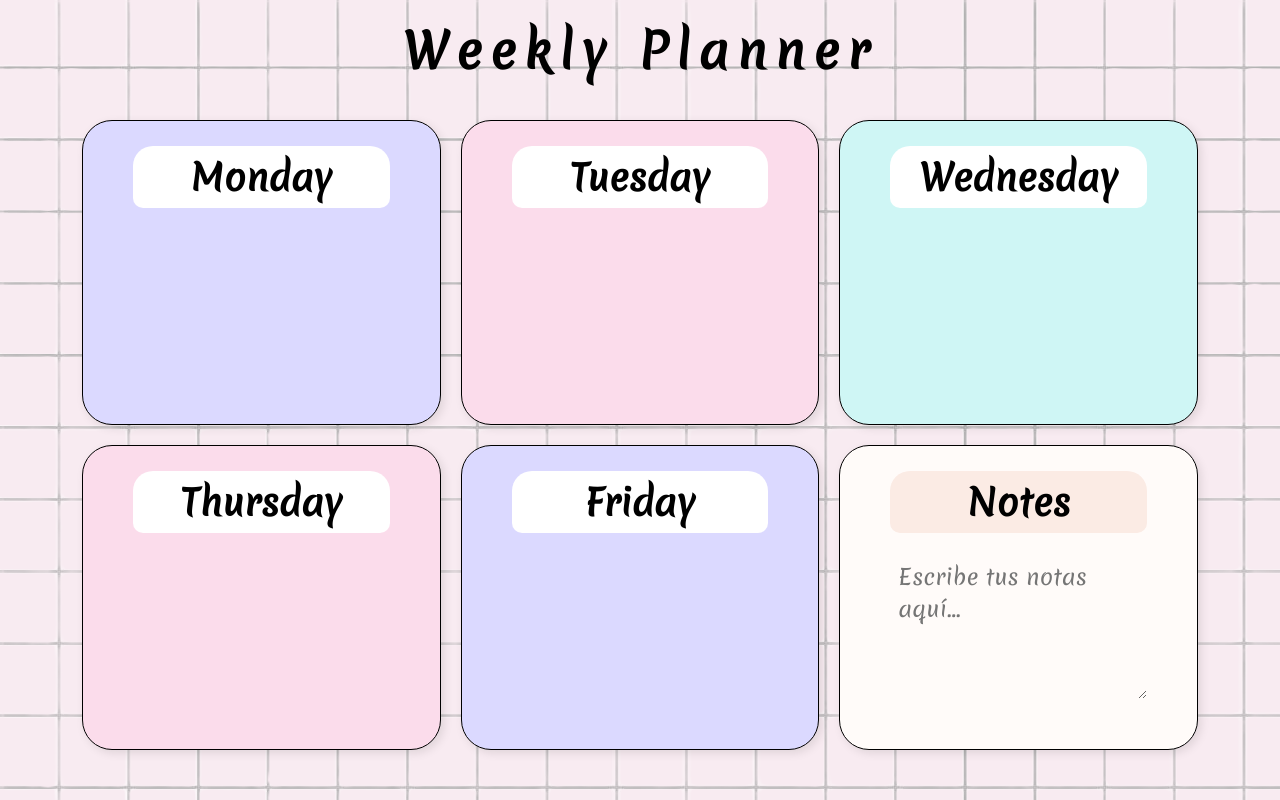
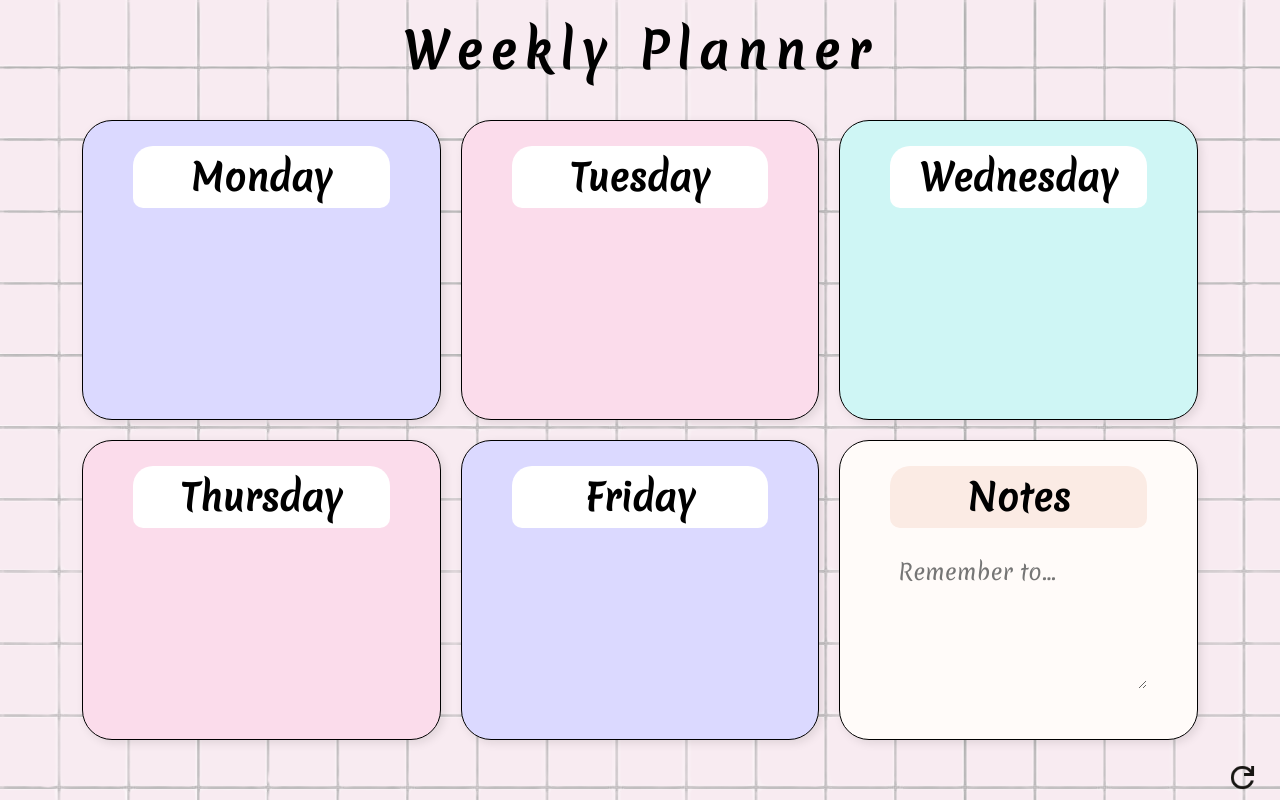
Before and after one commit to aguslorenzo/weekly-planner, a plain HTML site: page index.html in a window 1280 px wide. Drawn offline with Linux system fonts and the light colour scheme; no server answers.

Commit message:
boton refresh listo

```diff
--- a/index.html
+++ b/index.html
@@ -78,14 +78,18 @@
                         <h2>Notes</h2>
                     </div>
                     <div class="note-section">
-                        <textarea placeholder="Escribe tus notas aquí..."></textarea>
+                        <textarea placeholder="Remember to..."></textarea>
                     </div>
             </div>
             </div>
         </div>
     </section>
 
-    <footer></footer>
+    <footer>
+        <div>
+            <button class="refresh-week-btn" title="Re-start week"><img src="images/refresh.png" alt="re-start week"></button>
+        </div>
+    </footer>
     <script src="script.js"></script>
 </body>
 </html>
--- a/script.js
+++ b/script.js
@@ -26,6 +26,7 @@ async function saveTask(day, text) {
         body: JSON.stringify({ day, text })
     });
 }
+
 document.querySelectorAll(".day").forEach(day => {
     day.addEventListener("click", async(e) => {
         if (e.target.tagName === "LI") {
@@ -70,7 +71,7 @@ document.addEventListener("click", (e) => {
         e.target.focus();
     }
 });
-document.getElementById("resetTasks").addEventListener("click", async () => {
+document.querySelector(".refresh-week-btn").addEventListener("click", async () => {
     await fetch("http://localhost:8080/tasks", { method: "DELETE" });
     document.querySelectorAll("ul").forEach(ul => ul.innerHTML = "");
 });
--- a/style.css
+++ b/style.css
@@ -16,7 +16,7 @@ body {
     width: 100vw;
     height: 100vh;
     display: grid;
-    grid-template-rows: 100px 1fr 30px; /* Header - Main (Section) - Footer */
+    grid-template-rows: 100px 1fr 40px; /* Header - Main (Section) - Footer */
     background-color: #F8EBF1;
     background-image: url("images/bg.png");
     font-family: "Merienda-Regular", Arial, sans-serif;
@@ -86,7 +86,7 @@ section {
     flex-direction: column;
     align-items: center;
     overflow-y: auto;
-    overflow-x: hidden;
+    overflow-x: hidden
 }
 
 .day-content, .note-content {
@@ -123,6 +123,10 @@ section {
     font-size: 22px;
 }
 
+.editable-li {
+    outline: none;
+}
+
 /* Notas */
 .note-section textarea {
     width: 100%;
@@ -136,13 +140,23 @@ section {
 
 /* ===== FOOTER ===== */
 footer {
-    color: white;
     display: flex;
-    align-items: center;
-    justify-content: center;
-    font-size: 18px;
+    flex-direction: column;
+    align-items: end;
+    padding-right: 20px;
 }
 
-.editable-li {
-    outline: none;
+.refresh-week-btn {
+    border: none;
+    background: none;
+    border-radius: 15px;
 }
+
+.refresh-week-btn img:hover {
+    rotate: 180deg;
+}
+
+button img {
+    filter: invert(1);
+    width: 35px;
+}
```
Also changed, not shown: images/refresh.png (added), images/refresh.svg (added).
